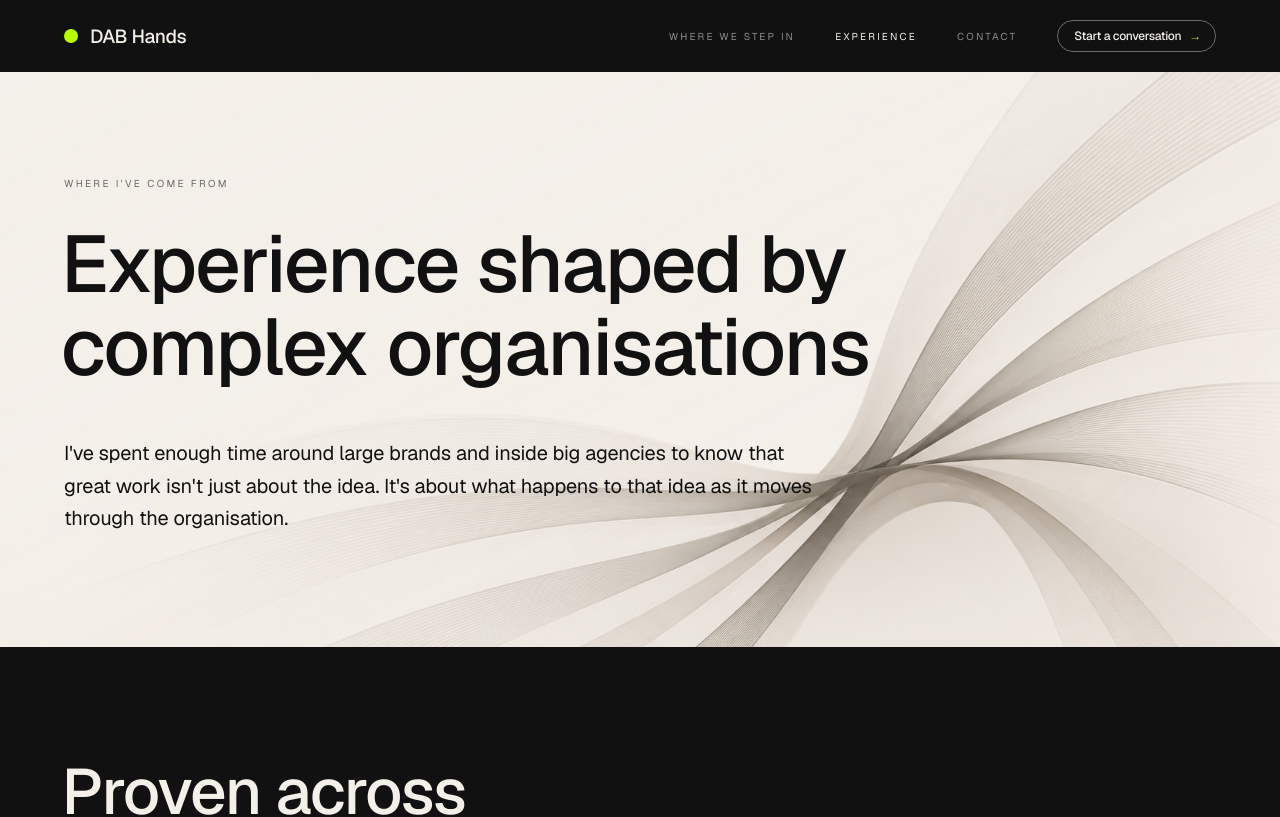
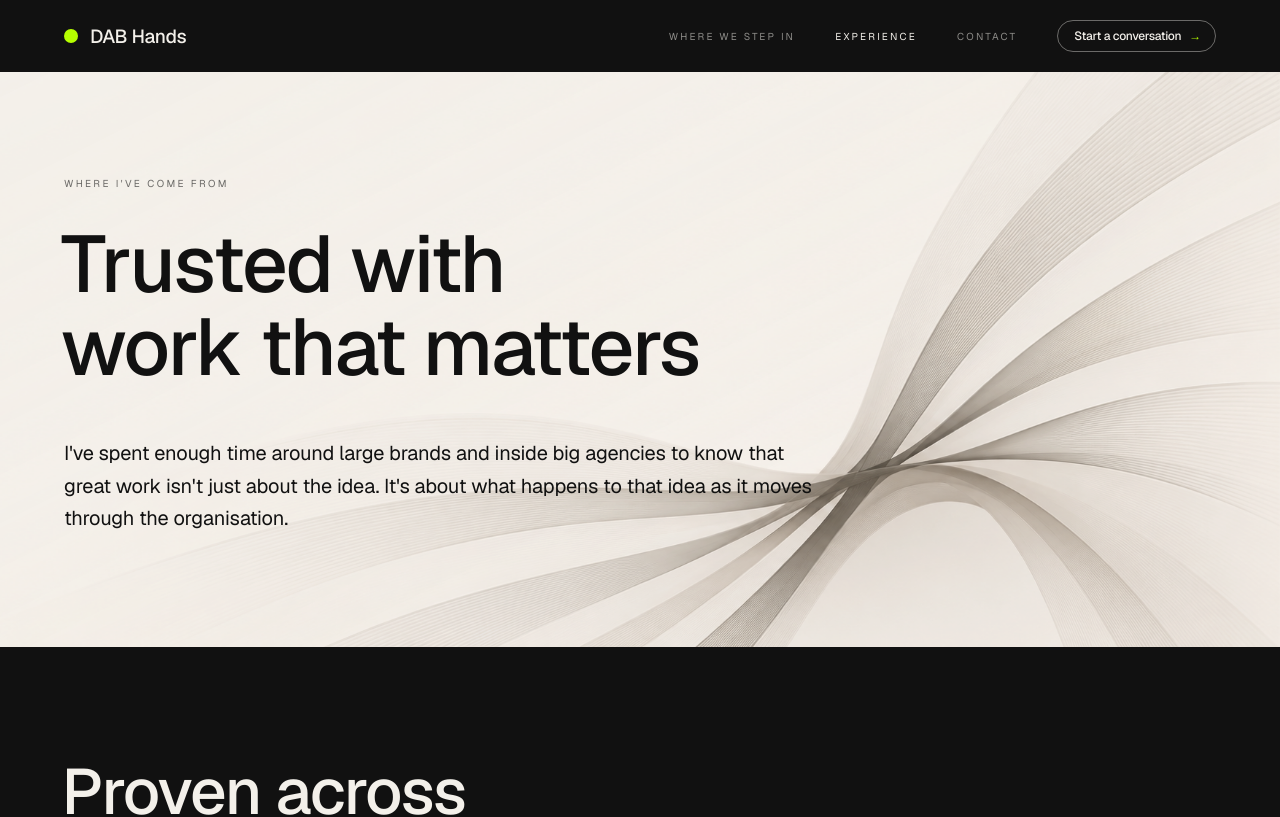
Before and after one commit to darrenbrett-lang/dabhands.delivery, a Next.js app: page /experience in a window 1280 px wide. Shown: the top 817 px of the page. Built offline with nearby package versions, Linux system fonts and the light colour scheme.

Commit message:
Update Experience headline to 'Trusted with work that matters'

```diff
--- a/pages/experience.tsx
+++ b/pages/experience.tsx
@@ -131,7 +131,7 @@ export default function Experience() {
             </FadeUp>
             <FadeUp delay={0.08}>
               <h1 className="text-[44px] md:text-[64px] lg:text-[80px] font-medium leading-[1.02] tracking-[-0.03em] max-w-[18ch]">
-                Experience shaped by complex organisations
+                Trusted with work that matters
               </h1>
             </FadeUp>
             <FadeUp delay={0.16}>
```
